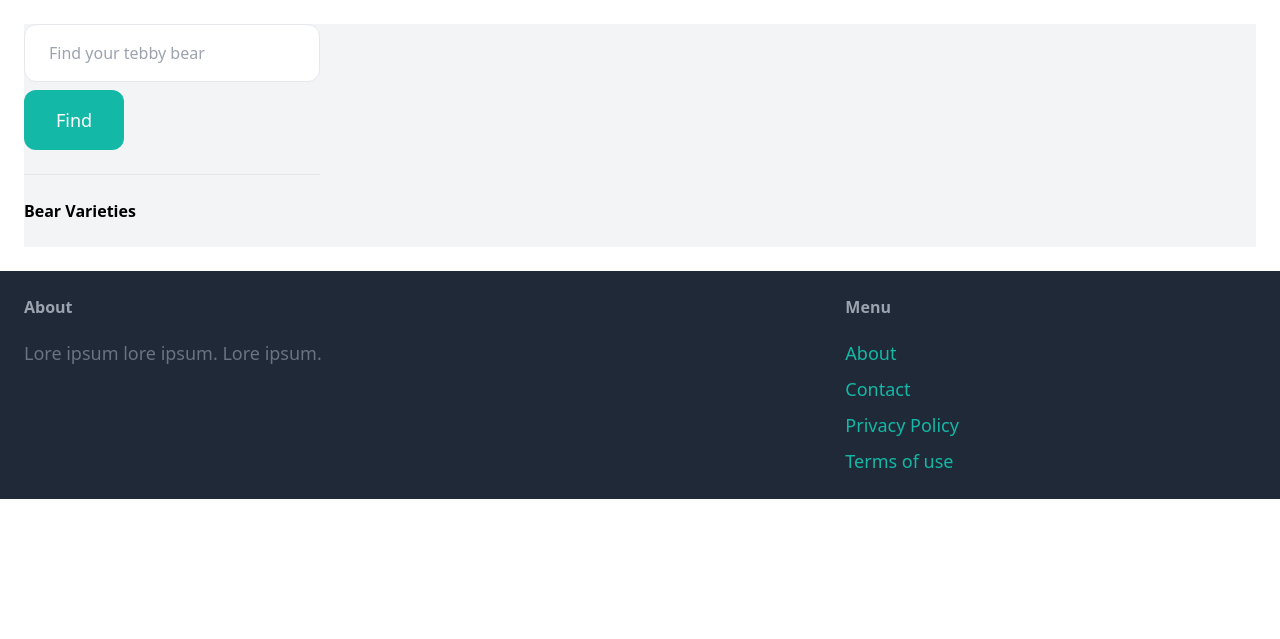
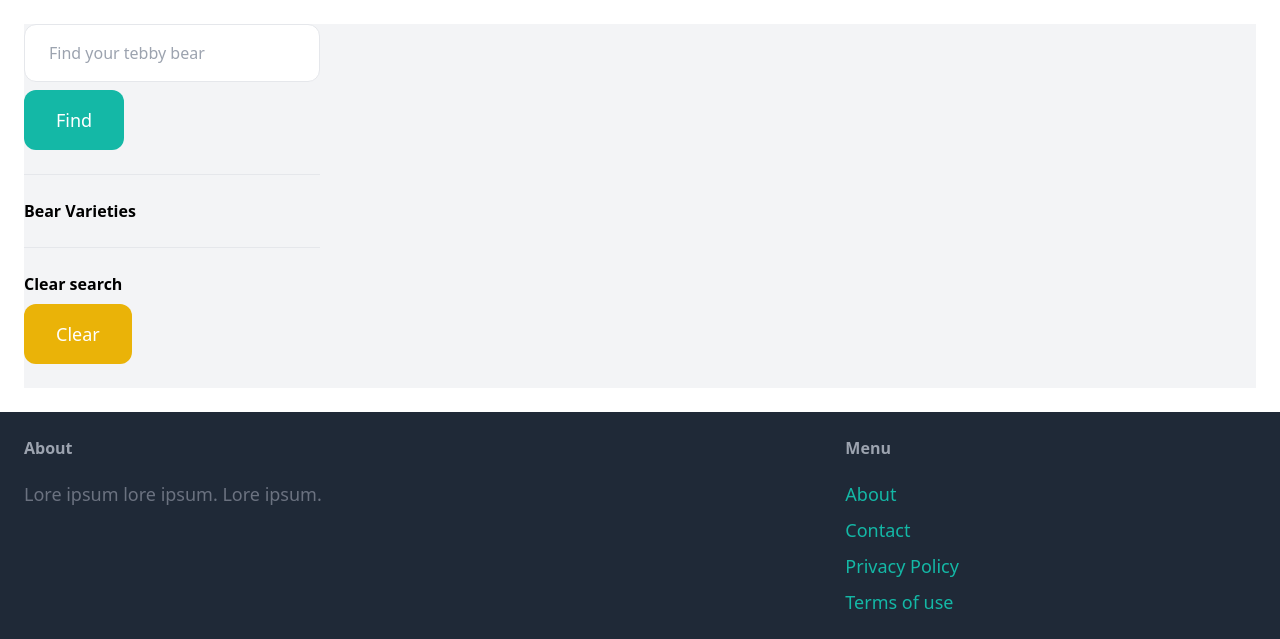
Before and after one commit to oanapintoiu/marketplace, a Django app: page /items/ in a window 1280 px wide. Shown: the part 77-716 px from the top of the page. Run offline with Django 5.2, Linux system fonts and the light colour scheme; data that the repository does not hold is empty; some libraries are stand-ins or nearby versions.

Commit message:
added clear search button

```diff
--- a/tebby_bear/item/templates/item/items.html
+++ b/tebby_bear/item/templates/item/items.html
@@ -16,10 +16,15 @@
         <p class="font-semibold">Bear Varieties</p>
         <ul>
             {% for category in categories %}
-                <li class="py-2 px-2 rounded-xl">
+                <li class="py-2 px-2 rounded-xl{% if category.id == category_id %} bg-gray-200 {% endif %}}">
                     <a href="{% url 'item:items'%}?query={{ query }}&category={{category.id}}">{{category.name}}</a>
                 </li>
             {% endfor %}
+        </ul>
+        <hr class="my-6">
+        <p class="font-semibold">Clear search</p>
+        <ul>
+            <li><a href="{% url 'item:items' %}" class="mt-2 py-4 px-8 inline-block bg-yellow-500 text-lg rounded-xl text-white">Clear</a></li>
         </ul>
     </div>
 
--- a/tebby_bear/item/views.py
+++ b/tebby_bear/item/views.py
@@ -8,8 +8,13 @@ from .models import Item, Category
 
 def items(request):
     query = request.GET.get('query', '')
+    category_id = request.GET.get('category', 0)
     items = Item.objects.filter(is_sold=False)
     categories = Category.objects.all()
+
+    if category_id:
+        items = items.filter(category_id=category_id)
+
     if query:
         items = items.filter(Q(name__icontains=query) | Q(description__icontains=query))
 
@@ -20,6 +25,7 @@ def items(request):
             "items": items,
             'query': query,
             'categories': categories,
+            'category_id': int(category_id),
         },
     )
 
```
